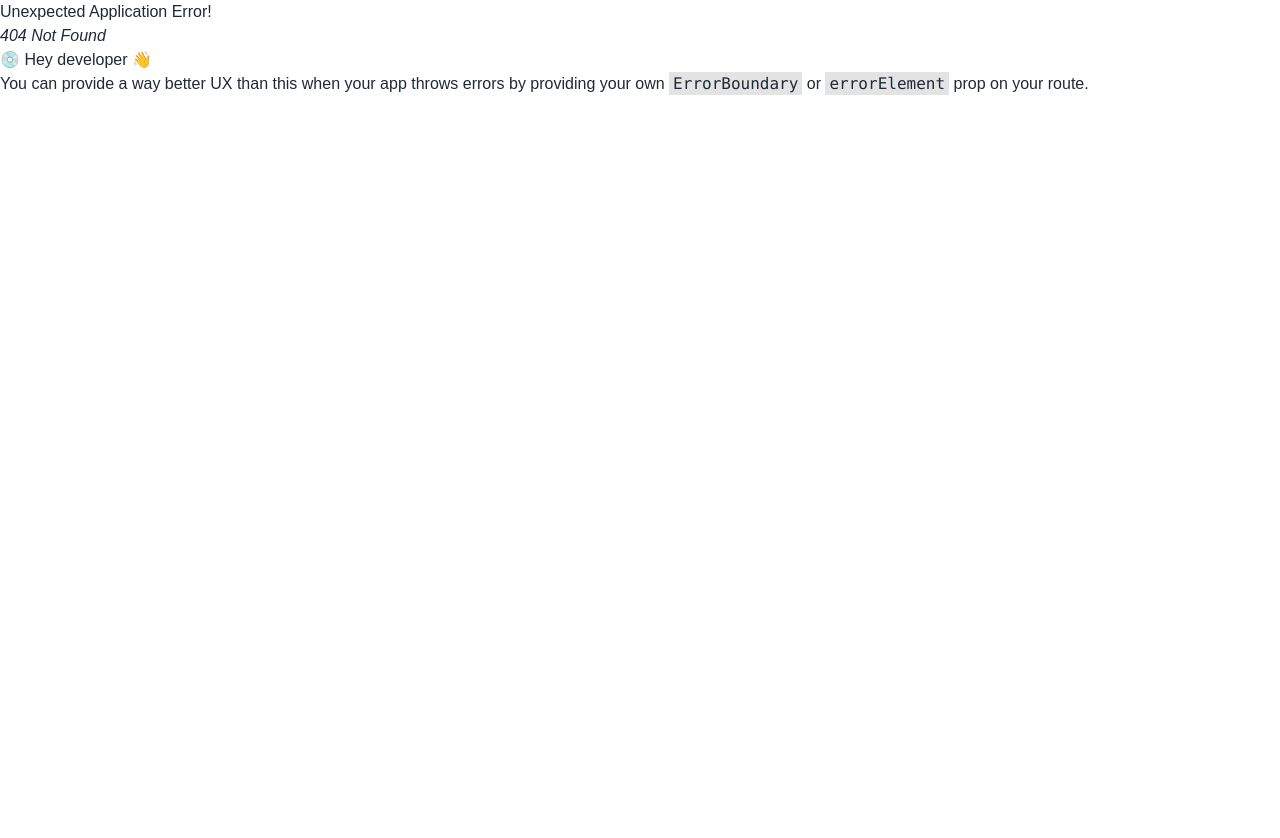
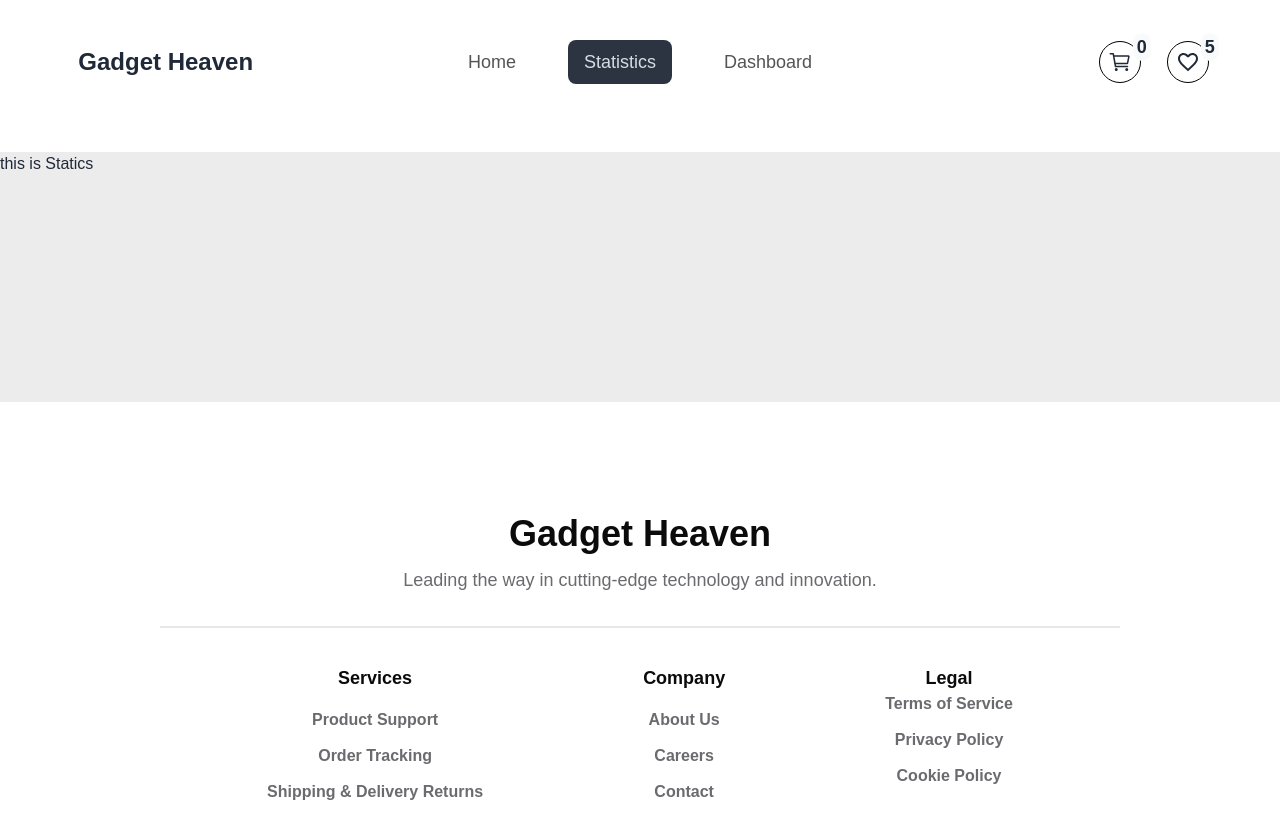
Before and after one commit to programming-hero-web-course-4/b10a8-gadget-heaven-Rafi-Dev402, a React (Vite) app: page /Statistics in a window 1280 px wide. Before the commit this address had no page. Shown: the top 838 px of the page. Before the commit the page ends 800 px from the top, so only its background shows below. Built offline with nearby package versions, Linux system fonts and the light colour scheme.

Commit message:
Added NavBar,Banner and Footer

```diff
--- a/package.json
+++ b/package.json
@@ -14,6 +14,7 @@
     "match-sorter": "^8.0.0",
     "react": "^18.3.1",
     "react-dom": "^18.3.1",
+    "react-icons": "^5.3.0",
     "react-router-dom": "^6.28.0",
     "sort-by": "^0.0.2"
   },
--- /dev/null
+++ b/src/Components/Banner/Banner.jsx
@@ -0,0 +1,34 @@
+import BannerImg from '../../assets/banner.jpg'
+
+const Banner = () => {
+    return (
+        <div className=' mb-28'>
+            <div className="lg:w-11/12 mx-auto p-2 backdrop-blur-3xl border-2  rounded-2xl">
+                <div className="bg-[#9538E2] rounded-2xl   h-[560px] md:h-[670px] lg:h-[700px]     ">
+
+                    <div className='mb-8 mx-w-[1000px]  md:mx-w-[1000px] lg:w-[1200px] mx-auto pt-24'>
+                        <h1 className='text-center text-3xl md:text-4xl lg:text-6xl font-bold text-white'>Upgrade Your Tech Accessorize with Gadget Heaven Accessories</h1>
+                    </div>
+
+                    <div className='mb-8 lg:w-[790px] mx-auto'>
+                        <p className='text-center text-white text-lg font-medium'>Explore the latest gadgets that will take your experience to the next level. From smart devices to the coolest accessories, we have it all!</p>
+                    </div>
+
+                    <div className='flex justify-center items-center '>
+                        <button className='px-7 py-4 hover:bg-slate-100 text-xl font-bold text-[#9538E2] bg-white rounded-full'>Shop Now</button>
+                    </div>
+
+                </div>
+            </div>
+
+            {/* Image Div */}
+            <div className='flex justify-center items-center -mt-28 md:-mt-64 lg:-mt-64 '>
+                <img className=' w-[300px] md:w-[700px] lg:w-4/6 lg:h-[730px] object-cover rounded-[32px] p-3 md:p-3 lg:p-5 backdrop-blur-md border' src={BannerImg} alt="" />
+            </div>
+
+        </div>
+
+    );
+};
+
+export default Banner;
--- /dev/null
+++ b/src/Components/Dashboard/Dashboard.jsx
@@ -0,0 +1,11 @@
+
+
+const Dashboard = () => {
+    return (
+        <div>
+            <h1>This is my dashboard</h1>
+        </div>
+    );
+};
+
+export default Dashboard;
--- /dev/null
+++ b/src/Components/Footer/Footer.jsx
@@ -0,0 +1,37 @@
+
+
+const Footer = () => {
+    return (
+        <div>
+            <div className='mt-28 mb-8'>
+                <h2 className='text-center text-[#0B0B0B] text-4xl font-bold mb-3'>Gadget Heaven</h2>
+                <p className='text-[#09080F99] text-lg font-medium text-center'>Leading the way in cutting-edge technology and innovation.</p>
+            </div>
+            <hr className='border lg:w-9/12 mx-auto' />
+
+            <div className='flex flex-col md:flex-row lg:flex-row justify-center gap-x-40 gap-y-5 md:gap-y-0 lg:gap-y-0 mt-9 mb-14'>
+                <div>
+                    <h3 className='mb-4 text-[#0B0B0B]  text-center font-bold text-lg'>Services</h3>
+                    <p className='text-[#09080F99] mb-3 text-center  text-base font-semibold'>Product Support</p>
+                    <p className='text-[#09080F99] mb-3 text-center  text-base font-semibold'>Order Tracking</p>
+                    <p className='text-[#09080F99] mb-3 text-center  text-base font-semibold'>Shipping & Delivery Returns</p>
+                </div>
+                <div>
+                    <h3 className='mb-4 text-[#0B0B0B] text-center font-bold text-lg'>Company</h3>
+                    <p className='text-[#09080F99] mb-3 text-center text-base font-semibold'>About Us</p>
+                    <p className='text-[#09080F99] mb-3 text-center text-base font-semibold'>Careers</p>
+                    <p className='text-[#09080F99] mb-3 text-center text-base font-semibold'>Contact</p>
+                </div>
+                <div>
+                    <h3 className=' text-[#0B0B0B] text-center font-bold text-lg'>Legal</h3>
+                    <p className='text-[#09080F99] mb-3 text-center text-base font-semibold'>Terms of Service</p>
+                    <p className='text-[#09080F99] mb-3 text-center text-base font-semibold'>Privacy Policy</p>
+                    <p className='text-[#09080F99] mb-3 text-center text-base font-semibold'>Cookie Policy</p>
+                </div>
+
+            </div>
+        </div>
+    );
+};
+
+export default Footer;
--- /dev/null
+++ b/src/Components/Home/Home.jsx
@@ -0,0 +1,13 @@
+import Banner from "../Banner/Banner";
+
+
+const Home = () => {
+    return (
+        <div>
+            {/* Banner */}
+            <Banner></Banner>
+        </div>
+    );
+};
+
+export default Home;
--- /dev/null
+++ b/src/Components/NavBar/Navbar.jsx
@@ -0,0 +1,86 @@
+import { NavLink } from "react-router-dom";
+import { MdOutlineFavoriteBorder } from "react-icons/md";
+import { IoCartOutline } from "react-icons/io5";
+
+
+const Navbar = () => {
+
+    const links = <>
+
+        <li><NavLink className="text-[#0B0B0BB3] text-lg font-medium mr-9" to='/'>Home</NavLink></li>
+        <li><NavLink className="text-[#0B0B0BB3] text-lg font-medium mr-9" to='/Statistics'>Statistics</NavLink></li>
+        <li><NavLink className="text-[#0B0B0BB3] text-lg font-medium " to='/Dashboard'>Dashboard</NavLink></li>
+
+    </>
+
+    return (
+        <div className=" backdrop:blur-3xl  sticky top-0 z-20 bg-white">
+
+            <div className="pt-6 pb-6 mb-7 lg:w-11/12 mx-auto">
+                <div className="navbar   ">
+                    <div className="navbar-start">
+                        <div className="dropdown">
+                            <div tabIndex={0} role="button" className="btn btn-ghost lg:hidden">
+                                <svg
+                                    xmlns="http://www.w3.org/2000/svg"
+                                    className="h-5 w-5"
+                                    fill="none"
+                                    viewBox="0 0 24 24"
+                                    stroke="currentColor">
+                                    <path
+                                        strokeLinecap="round"
+                                        strokeLinejoin="round"
+                                        strokeWidth="2"
+                                        d="M4 6h16M4 12h8m-8 6h16" />
+                                </svg>
+                            </div>
+                            <ul
+                                tabIndex={0}
+                                className="menu menu-sm dropdown-content bg-base-100 rounded-box z-[1] mt-3 w-52 p-2 shadow">
+                                {
+                                    links
+                                }
+                            </ul>
+                        </div>
+                        <a className="btn btn-ghost text-2xl font-bold">Gadget Heaven</a>
+                    </div>
+                    <div className="navbar-center hidden lg:flex">
+                        <ul className="menu menu-horizontal px-1">
+                            {
+                                links
+                            }
+                        </ul>
+                    </div>
+                    <div className="navbar-end">
+
+                        <div className=" flex mr-4">
+
+                            <div className=" border border-black  rounded-full p-2">
+                                <IoCartOutline className="text-2xl" />
+                            </div>
+                            <div className="-mt-2 -ml-2">
+                                <span className=" bg-gray-50 p-1 rounded-full font-bold text-lg">0</span>
+                            </div>
+                        </div>
+
+                        <div className=" flex ">
+
+                            <div className=" border border-black  rounded-full p-2 ">
+                                <MdOutlineFavoriteBorder className="text-2xl"></MdOutlineFavoriteBorder>
+                            </div>
+                            <div className="-mt-2 -ml-2">
+                                <span className=" bg-gray-50 p-1 rounded-full font-bold text-lg">5</span>
+                            </div>
+                        </div>
+
+
+                    </div>
+                </div>
+            </div>
+
+
+        </div>
+    );
+};
+
+export default Navbar;
--- a/src/Components/Root/Root.jsx
+++ b/src/Components/Root/Root.jsx
@@ -1,9 +1,21 @@
+import { Outlet } from "react-router-dom";
+import Footer from "../Footer/Footer";
+import Navbar from "../NavBar/Navbar";
 
 
 const Root = () => {
+    // bg-[#ECECEC]
     return (
         <div>
-            <h1 className="">This is rooot</h1>
+           <Navbar></Navbar>
+
+            <div className="min-h-[calc(100vh-550px)] bg-[#ECECEC]">
+
+                <Outlet></Outlet>
+
+            </div>
+
+           <Footer></Footer>
         </div>
     );
 };
--- /dev/null
+++ b/src/Components/Statistics/Statistics.jsx
@@ -0,0 +1,11 @@
+
+
+const Statistics = () => {
+    return (
+        <div>
+            <h1>this is Statics</h1>
+        </div>
+    );
+};
+
+export default Statistics;
```
Also changed, not shown: src/main.jsx (+19 -1 lines), 1 other file (tests, documents, lock files or other folders).
